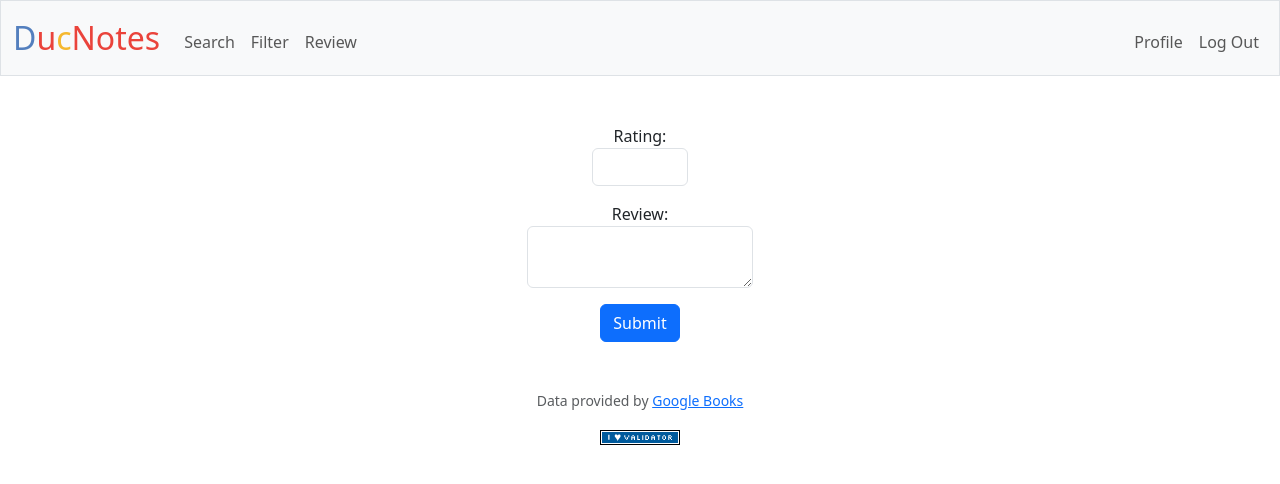
After one commit to ducvotm/cs50-book-search, a Flask app: page /review in a window 1280 px wide. The commit adds this page. Shown: the top 484 px of the page. Run offline with Flask 3, Linux system fonts and the light colour scheme; a user stored in the database is signed in; some libraries are stand-ins or nearby versions.

Commit message:
Initial basic structure for book_review feature

```diff
--- a/app.py
+++ b/app.py
@@ -213,4 +213,26 @@ def profile():
     posts = user_db.execute("SELECT content FROM posts WHERE user_id = ?", user_id)
     comments = user_db.execute("SELECT content FROM comments WHERE user_id = ?", user_id)
 
-    return render_template("profile.html", user=user[0], posts=posts, comments=comments)
+    return render_template("profile.html", user=user, posts=posts, comments=comments)
+
+@app.route("/review", methods=["GET", "POST"])
+@login_required
+def review():
+    if request.method == "POST":
+        data = request.form
+        book_id = data.get("book_id")
+        rating = data.get("rating")
+        review = data.get("review")
+
+        # Validate the input
+        if not book_id or not rating or not review:
+            return jsonify({"error": "All fields are required"}), 400
+
+        # Insert the review into the database
+        user_db.execute("INSERT INTO reviews (user_id, book_id, rating, review) VALUES (?, ?, ?, ?)",
+                        session["user_id"], book_id, rating, review)
+        user_db.commit()
+
+        return redirect("search.html")
+
+    return render_template("review.html")
--- a/templates/layout.html
+++ b/templates/layout.html
@@ -33,7 +33,7 @@
                         <ul class="navbar-nav me-auto mt-2">
                             <li class="nav-item"><a class="nav-link" href="/search">Search</a></li>
                             <li class="nav-item"><a class="nav-link" href="/filter">Filter</a></li>
-                            <li class="nav-item"><a class="nav-link" href="/history">History</a></li>
+                            <li class="nav-item"><a class="nav-link" href="/review">Review</a></li>
                         </ul>
                         <ul class="navbar-nav ms-auto mt-2">
                             <li class="nav-item"><a class="nav-link" href="/profile">Profile</a></li>
--- a/templates/profile.html
+++ b/templates/profile.html
@@ -10,14 +10,14 @@
     <h2>Your Posts</h2>
     <ul>
         {% for post in posts %}
-            <li>{{ post['content'] }}</li>
+            <li>{{ post["content"] }}</li>
         {% endfor %}
     </ul>
 
     <h2>Your Comments</h2>
     <ul>
         {% for comment in comments %}
-            <li>{{ comment['content'] }}</li>
+            <li>{{ comment["content"] }}</li>
         {% endfor %}
     </ul>
 
--- /dev/null
+++ b/templates/review.html
@@ -0,0 +1,20 @@
+{% extends "layout.html" %}
+
+{% block title %}
+    Submit Review
+{% endblock %}
+
+{% block main %}
+    <form action="/review" method="post">
+        <input type="hidden" name="book_id" value="BOOK_ID">
+        <div class="mb-3">
+            <label for="rating">Rating:</label>
+            <input class="form-control mx-auto w-auto" id="rating" name="rating" type="number" min="1" max="5" required>
+        </div>
+        <div class="mb-3">
+            <label for="review">Review:</label>
+            <textarea class="form-control mx-auto w-auto" id="review" name="review" required></textarea>
+        </div>
+        <button class="btn btn-primary" type="submit">Submit</button>
+    </form>
+{% endblock %}
```
Also changed, not shown: user.db, 2 other files.
